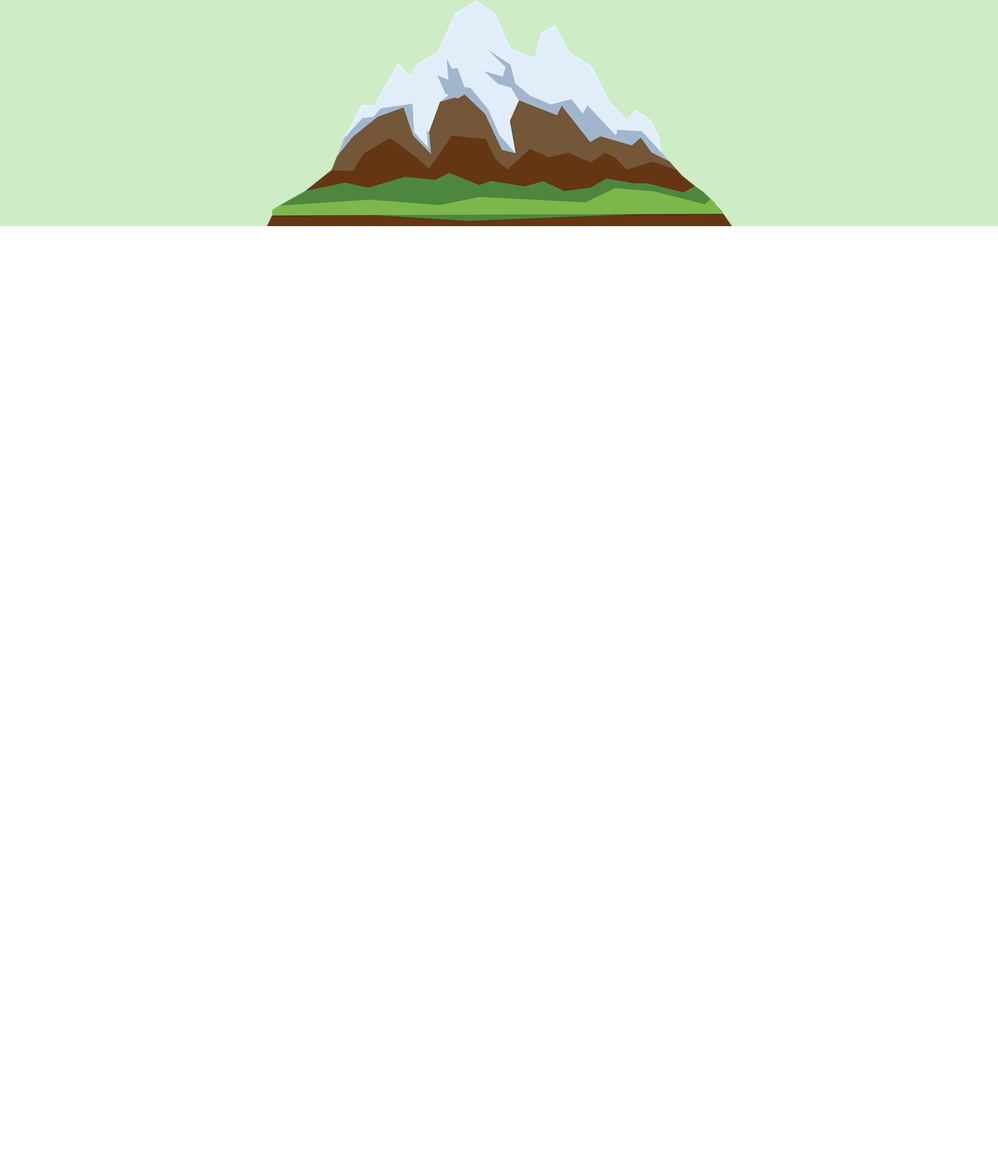
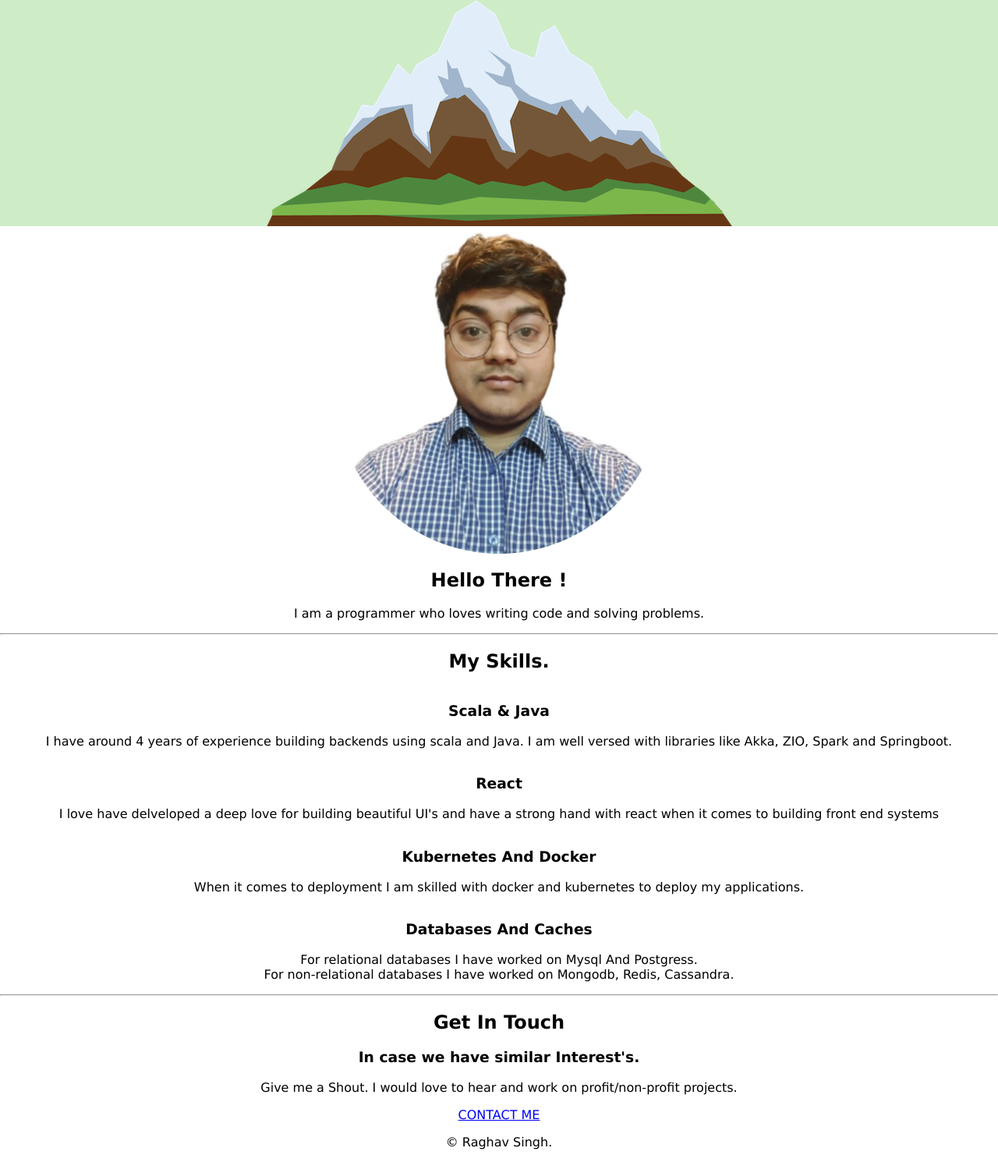
Before and after one commit to singhraghav/cv, a plain HTML site: page index.html in a window 1280 px wide. Shown: the part 404-1894 px from the top of the page at 78% size. Before the commit the page ends 800 px from the top, so only its background shows below. Drawn offline with Linux system fonts and the light colour scheme.

Commit message:
Add files via upload

```diff
--- a/css/style.css
+++ b/css/style.css
@@ -2,13 +2,13 @@ body {
     margin: 0;
     text-align: center;
     font-family: verdana, sans-serif;
-    font-size: 30px;
 }
 
 .top-container {
     background-color: #CEEDC7;
     position: relative;
     padding-top: 100px;
+    font-size: 30px;
 }
 
 #second-cloud-pic {
--- a/index.html
+++ b/index.html
@@ -12,11 +12,50 @@
     <div class="top-container twoXtwo-hunderd-pixel-box">
         <img src="img/cloud.png" alt="Picture of a cloud" id="first-cloud-pic">
         <h1 id="main-page-header">I'm Raghav</h1>
-        <p id="main-intro">A Scala Developer</p>
+        <p id="main-intro">A Full-Stack Developer</p>
         <img src="img/cloud.png" alt="Picture of a cloud" id="second-cloud-pic">
         <img src="img/mountain.png" alt="Picture of a Mountain" id="mountain-pic">
     </div>
-
-
+    <div class="middle-container">
+        <div class="profile">
+          <img src="img/profile_picture.png" alt="profile-picture">
+          <h2>Hello There !</h2>
+          <p>I am a programmer who loves writing code and solving problems.</p>
+        </div>
+        <hr>
+        <div class="skills">
+          <h2>My Skills.</h2>
+          <div class="skill-row">
+            <img class="" src="" alt="">
+            <h3>Scala & Java</h3>
+            <p>I have around 4 years of experience building backends using scala and Java. I am well versed with libraries like Akka, ZIO, Spark and Springboot. </p>
+          </div>
+          <div class="skill-row">
+            <img class="" src="" alt="">
+            <h3>React</h3>
+            <p>I love have delveloped a deep love for building beautiful UI's and have a strong hand with react when it comes to building front end systems</p>
+          </div>
+          <div class="skill-row">
+            <img class="" src="" alt="">
+            <h3>Kubernetes And Docker</h3>
+            <p>When it comes to deployment I am skilled with docker and kubernetes to deploy my applications.</p>
+          </div>
+          <div class="skill-row">
+            <img class="" src="" alt="">
+            <h3>Databases And Caches</h3>
+            <p>For relational databases I have worked on Mysql And Postgress.<br>For non-relational databases I have worked on Mongodb, Redis, Cassandra.</p>
+          </div>
+        </div>
+        <hr>
+        <div class="contact-me">
+          <h2>Get In Touch</h2>
+          <h3>In case we have similar Interest's.</h3>
+          <p>Give me a Shout. I would love to hear and work on profit/non-profit projects.</p>
+          <a class="btn" href="mailto:raghavsingh31@outlook.com">CONTACT ME</a>
+        </div>
+    </div>
+    <div class="bottom-container">
+      <p>© Raghav Singh.</p>
+    </div>
 </body>
 </html>
```
